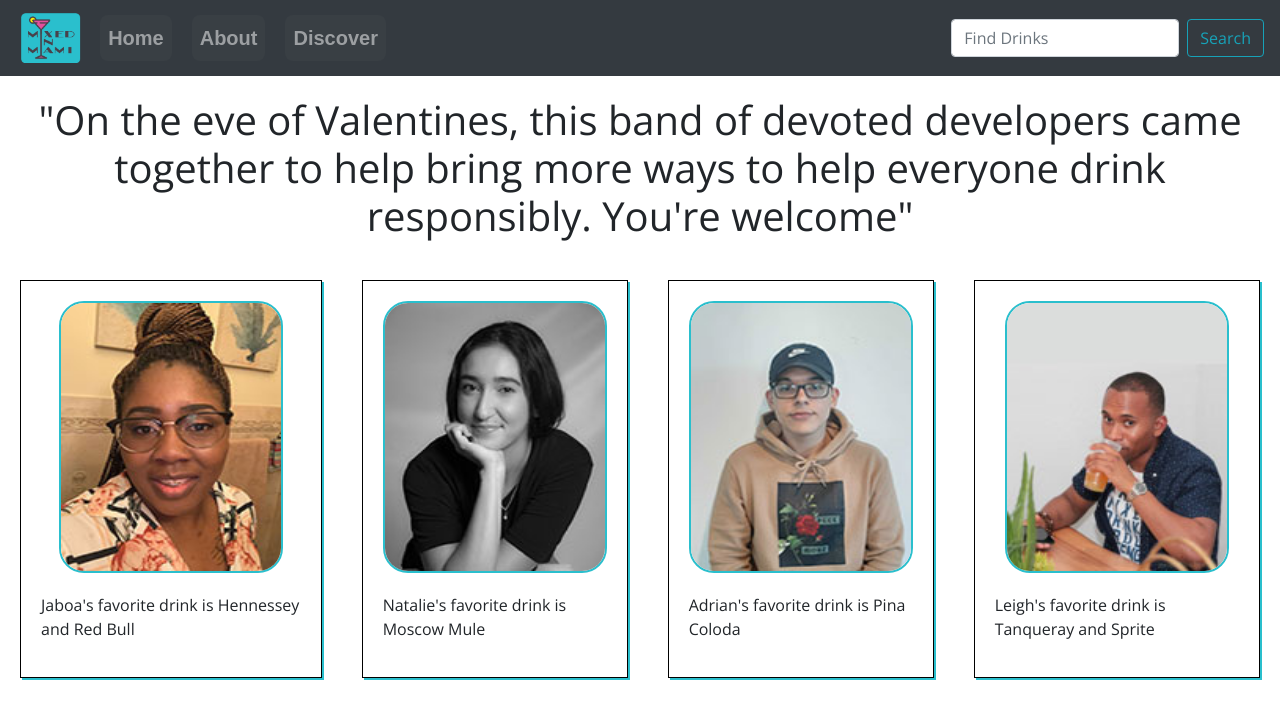
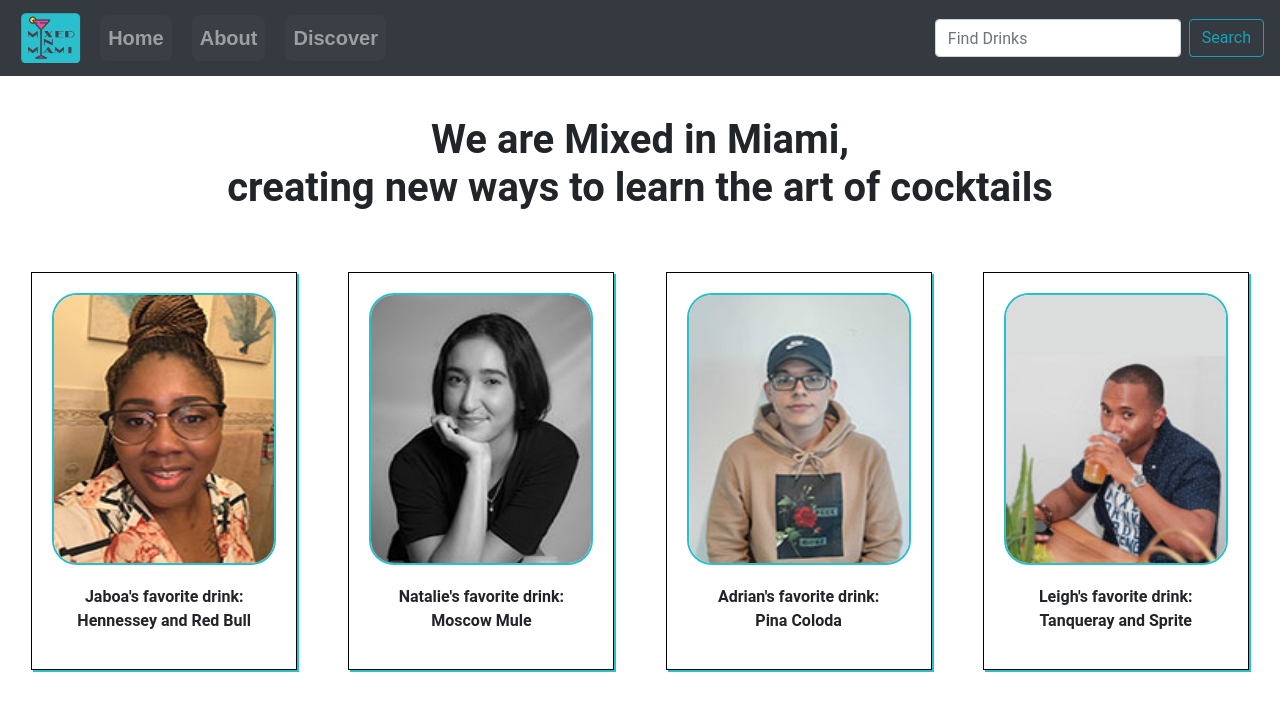
Before and after one commit to wyncode/C36_midterm_adrian_jaboa_leigh_natalie, a React (Create React App) app in the folder client/: page /About in a window 1280 px wide. Shown: the top 718 px of the page. Built offline with nearby package versions, Linux system fonts and the light colour scheme.

Commit message:
css/about

```diff
--- a/client/src/App.css
+++ b/client/src/App.css
@@ -5,7 +5,7 @@
 }
 
 * {
-  font-family: 'Open Sans', sans-serif;
+  font-family: 'Roboto', sans-serif;
 }
 
 .video {
@@ -185,12 +185,16 @@
 }
 
 .hero-container_text {
+  text-align: center;
+  font-weight: bold;
   display: flex;
   align-items: baseline;
 }
 
 .hero-title {
-  margin: 20px;
+  margin: 40px;
+  font-weight: bold;
+  font-kerning: 10px;
   text-align: center;
   transition: all 0.2s ease-in-out;
 }
--- a/client/src/components/AboutUs.jsx
+++ b/client/src/components/AboutUs.jsx
@@ -8,9 +8,8 @@ const AboutUs = () => {
   return (
     <>
       <h1 className="hero-title">
-        "On the eve of Valentines, this band of devoted developers came together
-        to help bring more ways to help everyone drink responsibly. You're
-        welcome"{' '}
+        We are Mixed in Miami,<br/>
+        creating new ways to learn the art of cocktails{' '}
       </h1>
 
       <div
@@ -25,7 +24,8 @@ const AboutUs = () => {
             style={{ height: '17rem', width: '14rem' }}
           />
           <p className="hero-container_text">
-            Jaboa's favorite drink is Hennessey and Red Bull
+            Jaboa's favorite drink: <br/>
+            Hennessey and Red Bull
           </p>
         </div>
         <div className="hero-container_div">
@@ -36,7 +36,8 @@ const AboutUs = () => {
             style={{ height: '17rem', width: '14rem' }}
           />
           <p className="hero-container_text">
-            Natalie's favorite drink is Moscow Mule
+            Natalie's favorite drink: <br/>
+            Moscow Mule
           </p>
         </div>
         <div className="hero-container_div">
@@ -47,7 +48,8 @@ const AboutUs = () => {
             style={{ height: '17rem', width: '14rem' }}
           />
           <p className="hero-container_text">
-            Adrian's favorite drink is Pina Coloda
+            Adrian's favorite drink: <br/>
+            Pina Coloda
           </p>
         </div>
         <div className="hero-container_div">
@@ -58,7 +60,8 @@ const AboutUs = () => {
             style={{ height: '17rem', width: '14rem' }}
           />
           <p className="hero-container_text">
-            Leigh's favorite drink is Tanqueray and Sprite
+            Leigh's favorite drink: <br/>
+            Tanqueray and Sprite
           </p>
         </div>
       </div>
```
